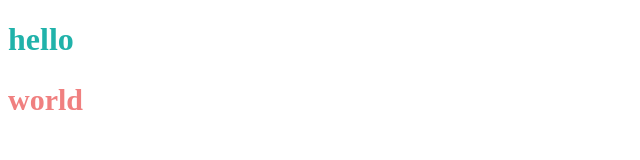
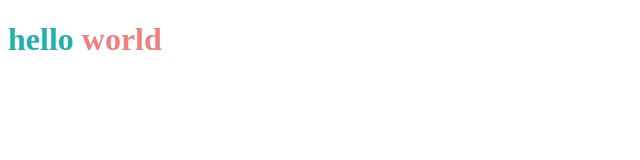
Before and after one commit to ben-yip/grunt-seed, a website: page src/pages/index/index.html in a window 1280 px wide. Shown: the whole page, without its empty margins (0-640 px from the left). Drawn offline with nearby package versions, Linux system fonts and the light colour scheme; files that its build step writes are made by us from their sources.

Commit message:
optimize SASS test

```diff
--- a/src/asset/styles/_mixins.scss
+++ b/src/asset/styles/_mixins.scss
@@ -1,4 +1,3 @@
-@mixin my-mixin {
+@mixin mixin-test {
   color: lightcoral;
-  font-size: 30px;
 }
--- a/src/pages/index/index.html
+++ b/src/pages/index/index.html
@@ -6,8 +6,10 @@
     <link rel="stylesheet" href="index.css">
 </head>
 <body>
-<h1>hello</h1>
-<h2>world</h2>
+<h1 class="scss-test">
+    <span class="span1">hello</span>
+    <span class="span2">world</span>
+</h1>
 
 <script type="text/javascript" src="jquery.min.js"></script>
 <script type="text/javascript" src="index.js"></script>
--- a/src/pages/index/index.scss
+++ b/src/pages/index/index.scss
@@ -4,12 +4,11 @@ html, body {
 
 }
 
-body {
-  h1 {
+.scss-test {
+  .span1 {
     color: lightseagreen;
   }
+  .span2 {
+    @include mixin-test;
+  }
 }
-
-h2 {
-  @include my-mixin;
-}
```
